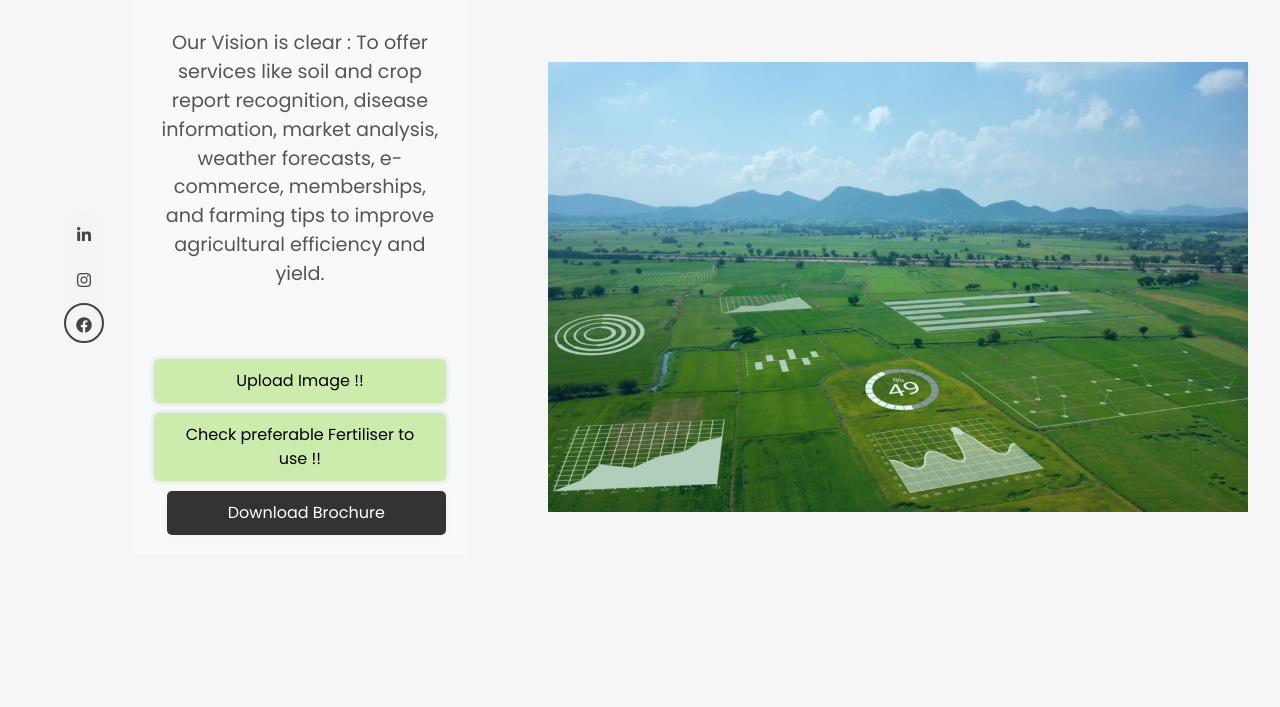
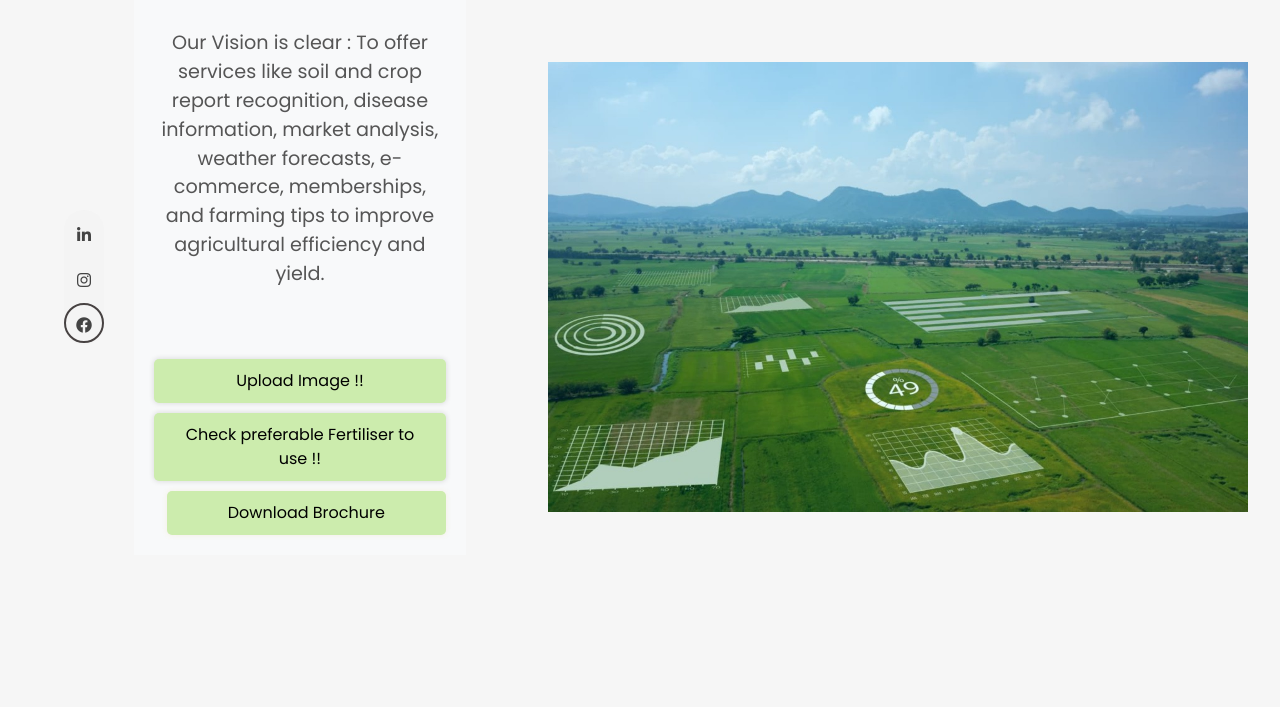
Before and after one commit to Satyam30raj/E-comm, a Flask app: page / in a window 1280 px wide. Shown: the part 123-830 px from the top of the page. Run offline with Flask 3, Linux system fonts and the light colour scheme; some libraries are stand-ins or nearby versions; some web fonts are replaced.

Commit message:
home.html

```diff
--- a/templates/home.html
+++ b/templates/home.html
@@ -82,16 +82,16 @@
         }
 
         .btn_2 {
-            background-color: #333;
+            background-color: rgb(204, 236, 173);
         }
 
         .btn_2 a {
-            color: #fff;
+            color: black;
             text-decoration: none;
         }
 
         .btn_2:hover {
-            background-color: #555;
+            background-color:  #e68a00;
         }
 
         /* Responsive Menu */
```
